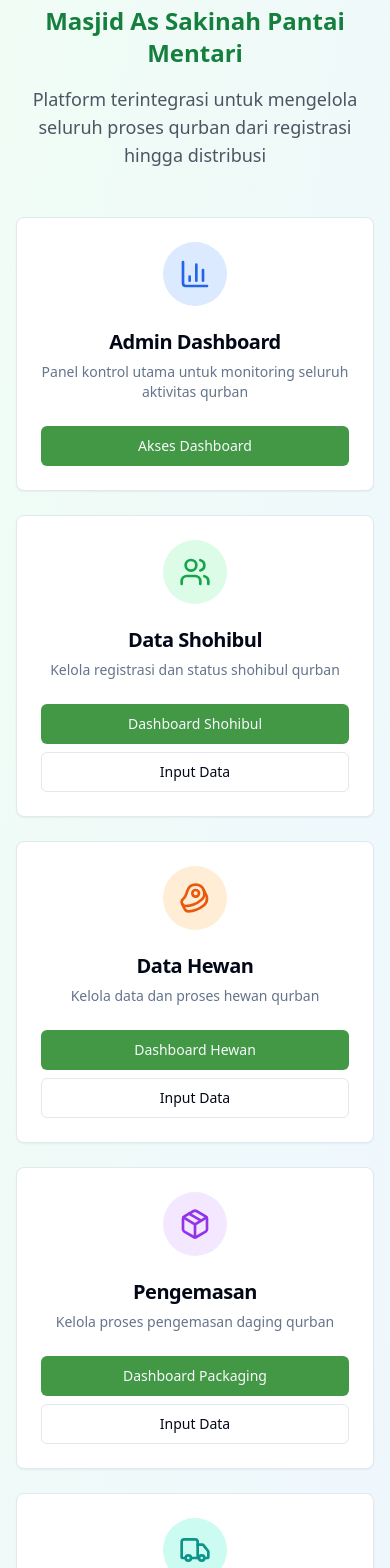
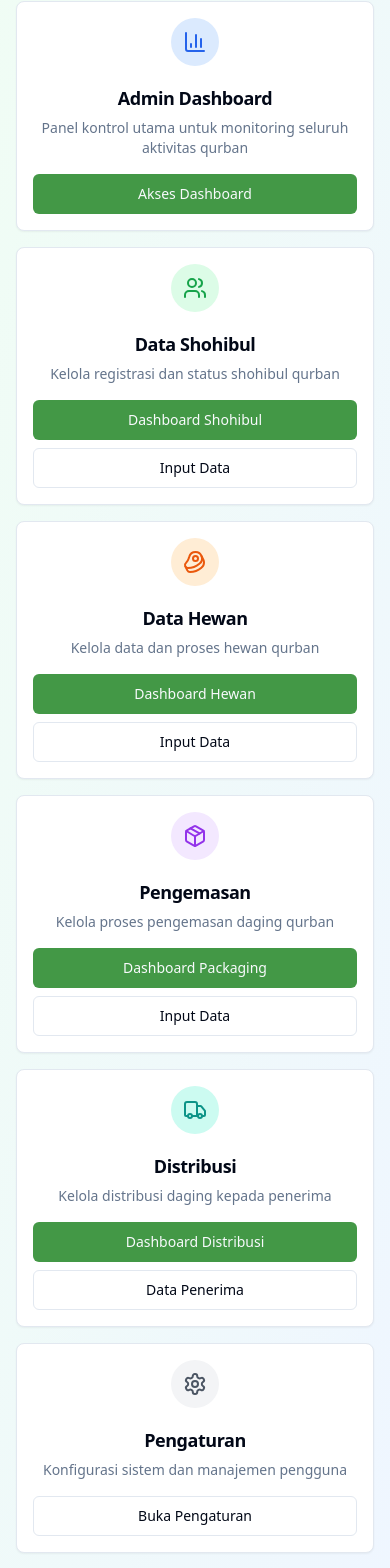
Before and after one commit to ashariproject/qurban1447h, a React (Vite) app: page / in a window 390 px wide. Shown: the part 243-1811 px from the top of the page. Built offline with nearby package versions, Linux system fonts and the light colour scheme.

Commit message:
Fix: Make all menus mobile-friendly
Adjusted layout and styling across all menus for improved responsiveness on mobile devices.

```diff
--- a/src/pages/Index.tsx
+++ b/src/pages/Index.tsx
@@ -1,3 +1,4 @@
+
 import React from 'react';
 import { Card, CardContent, CardDescription, CardHeader, CardTitle } from '@/components/ui/card';
 import { Button } from '@/components/ui/button';
@@ -6,42 +7,42 @@ import { Users, Beef, Package, Truck, Settings, BarChart3 } from 'lucide-react';
 const Index = () => {
   return (
     <div className="min-h-screen bg-gradient-to-br from-green-50 to-blue-50">
-      <div className="container mx-auto px-4 py-8">
-        <div className="text-center mb-12">
-          <div className="flex justify-center mb-6">
+      <div className="container mx-auto px-4 py-4 md:py-8">
+        <div className="text-center mb-8 md:mb-12">
+          <div className="flex justify-center mb-4 md:mb-6">
             <img
               src="http://assakinahpantaimentari.org/logoyysn.jpg"
               alt="Logo Masjid As Sakinah Pantai Mentari"
-              className="h-24 w-auto object-contain"
+              className="h-16 md:h-24 w-auto object-contain"
               onError={(e) => {
                 e.currentTarget.style.display = 'none';
               }}
             />
           </div>
-          <h1 className="text-4xl font-bold text-gray-900 mb-4">
+          <h1 className="text-2xl md:text-4xl font-bold text-gray-900 mb-2 md:mb-4 px-2">
             Sistem Manajemen Qurban
           </h1>
-          <h2 className="text-2xl font-semibold text-green-700 mb-4">
+          <h2 className="text-lg md:text-2xl font-semibold text-green-700 mb-2 md:mb-4 px-2">
             Masjid As Sakinah Pantai Mentari
           </h2>
-          <p className="text-lg text-gray-600 max-w-2xl mx-auto">
+          <p className="text-sm md:text-lg text-gray-600 max-w-2xl mx-auto px-4">
             Platform terintegrasi untuk mengelola seluruh proses qurban dari registrasi hingga distribusi
           </p>
         </div>
 
-        <div className="grid grid-cols-1 md:grid-cols-2 lg:grid-cols-3 gap-6 max-w-6xl mx-auto">
+        <div className="grid grid-cols-1 sm:grid-cols-2 lg:grid-cols-3 gap-4 md:gap-6 max-w-6xl mx-auto">
           {/* Admin Dashboard */}
           <Card className="hover:shadow-lg transition-shadow cursor-pointer">
-            <CardHeader className="text-center">
-              <div className="mx-auto bg-blue-100 w-16 h-16 rounded-full flex items-center justify-center mb-4">
-                <BarChart3 className="h-8 w-8 text-blue-600" />
+            <CardHeader className="text-center p-4 md:p-6">
+              <div className="mx-auto bg-blue-100 w-12 h-12 md:w-16 md:h-16 rounded-full flex items-center justify-center mb-3 md:mb-4">
+                <BarChart3 className="h-6 w-6 md:h-8 md:w-8 text-blue-600" />
               </div>
-              <CardTitle className="text-xl">Admin Dashboard</CardTitle>
-              <CardDescription>
+              <CardTitle className="text-lg md:text-xl">Admin Dashboard</CardTitle>
+              <CardDescription className="text-sm md:text-base">
                 Panel kontrol utama untuk monitoring seluruh aktivitas qurban
               </CardDescription>
             </CardHeader>
-            <CardContent>
+            <CardContent className="p-4 md:p-6 pt-0">
               <Button asChild className="w-full">
                 <a href="/admin">Akses Dashboard</a>
               </Button>
@@ -50,20 +51,20 @@ const Index = () => {
 
           {/* Shohibul Management */}
           <Card className="hover:shadow-lg transition-shadow cursor-pointer">
-            <CardHeader className="text-center">
-              <div className="mx-auto bg-green-100 w-16 h-16 rounded-full flex items-center justify-center mb-4">
-                <Users className="h-8 w-8 text-green-600" />
+            <CardHeader className="text-center p-4 md:p-6">
+              <div className="mx-auto bg-green-100 w-12 h-12 md:w-16 md:h-16 rounded-full flex items-center justify-center mb-3 md:mb-4">
+                <Users className="h-6 w-6 md:h-8 md:w-8 text-green-600" />
               </div>
-              <CardTitle className="text-xl">Data Shohibul</CardTitle>
-              <CardDescription>
+              <CardTitle className="text-lg md:text-xl">Data Shohibul</CardTitle>
+              <CardDescription className="text-sm md:text-base">
                 Kelola registrasi dan status shohibul qurban
               </CardDescription>
             </CardHeader>
-            <CardContent className="space-y-2">
-              <Button asChild className="w-full" variant="default">
+            <CardContent className="space-y-2 p-4 md:p-6 pt-0">
+              <Button asChild className="w-full text-sm md:text-base" variant="default">
                 <a href="/shohibul">Dashboard Shohibul</a>
               </Button>
-              <Button asChild className="w-full" variant="outline">
+              <Button asChild className="w-full text-sm md:text-base" variant="outline">
                 <a href="/shohibul/data">Input Data</a>
               </Button>
             </CardContent>
@@ -71,20 +72,20 @@ const Index = () => {
 
           {/* Animal Management */}
           <Card className="hover:shadow-lg transition-shadow cursor-pointer">
-            <CardHeader className="text-center">
-              <div className="mx-auto bg-orange-100 w-16 h-16 rounded-full flex items-center justify-center mb-4">
-                <Beef className="h-8 w-8 text-orange-600" />
+            <CardHeader className="text-center p-4 md:p-6">
+              <div className="mx-auto bg-orange-100 w-12 h-12 md:w-16 md:h-16 rounded-full flex items-center justify-center mb-3 md:mb-4">
+                <Beef className="h-6 w-6 md:h-8 md:w-8 text-orange-600" />
               </div>
-              <CardTitle className="text-xl">Data Hewan</CardTitle>
-              <CardDescription>
+              <CardTitle className="text-lg md:text-xl">Data Hewan</CardTitle>
+              <CardDescription className="text-sm md:text-base">
                 Kelola data dan proses hewan qurban
               </CardDescription>
             </CardHeader>
-            <CardContent className="space-y-2">
-              <Button asChild className="w-full" variant="default">
+            <CardContent className="space-y-2 p-4 md:p-6 pt-0">
+              <Button asChild className="w-full text-sm md:text-base" variant="default">
                 <a href="/animal">Dashboard Hewan</a>
               </Button>
-              <Button asChild className="w-full" variant="outline">
+              <Button asChild className="w-full text-sm md:text-base" variant="outline">
                 <a href="/animal/data">Input Data</a>
               </Button>
             </CardContent>
@@ -92,20 +93,20 @@ const Index = () => {
 
           {/* Packaging Management */}
           <Card className="hover:shadow-lg transition-shadow cursor-pointer">
-            <CardHeader className="text-center">
-              <div className="mx-auto bg-purple-100 w-16 h-16 rounded-full flex items-center justify-center mb-4">
-                <Package className="h-8 w-8 text-purple-600" />
+            <CardHeader className="text-center p-4 md:p-6">
+              <div className="mx-auto bg-purple-100 w-12 h-12 md:w-16 md:h-16 rounded-full flex items-center justify-center mb-3 md:mb-4">
+                <Package className="h-6 w-6 md:h-8 md:w-8 text-purple-600" />
               </div>
-              <CardTitle className="text-xl">Pengemasan</CardTitle>
-              <CardDescription>
+              <CardTitle className="text-lg md:text-xl">Pengemasan</CardTitle>
+              <CardDescription className="text-sm md:text-base">
                 Kelola proses pengemasan daging qurban
               </CardDescription>
             </CardHeader>
-            <CardContent className="space-y-2">
-              <Button asChild className="w-full" variant="default">
+            <CardContent className="space-y-2 p-4 md:p-6 pt-0">
+              <Button asChild className="w-full text-sm md:text-base" variant="default">
                 <a href="/packaging">Dashboard Packaging</a>
               </Button>
-              <Button asChild className="w-full" variant="outline">
+              <Button asChild className="w-full text-sm md:text-base" variant="outline">
                 <a href="/packaging/data">Input Data</a>
               </Button>
             </CardContent>
@@ -113,46 +114,46 @@ const Index = () => {
 
           {/* Distribution Management */}
           <Card className="hover:shadow-lg transition-shadow cursor-pointer">
-            <CardHeader className="text-center">
-              <div className="mx-auto bg-teal-100 w-16 h-16 rounded-full flex items-center justify-center mb-4">
-                <Truck className="h-8 w-8 text-teal-600" />
+            <CardHeader className="text-center p-4 md:p-6">
+              <div className="mx-auto bg-teal-100 w-12 h-12 md:w-16 md:h-16 rounded-full flex items-center justify-center mb-3 md:mb-4">
+                <Truck className="h-6 w-6 md:h-8 md:w-8 text-teal-600" />
               </div>
-              <CardTitle className="text-xl">Distribusi</CardTitle>
-              <CardDescription>
+              <CardTitle className="text-lg md:text-xl">Distribusi</CardTitle>
+              <CardDescription className="text-sm md:text-base">
                 Kelola distribusi daging kepada penerima
               </CardDescription>
             </CardHeader>
-            <CardContent className="space-y-2">
-              <Button asChild className="w-full" variant="default">
+            <CardContent className="space-y-2 p-4 md:p-6 pt-0">
+              <Button asChild className="w-full text-sm md:text-base" variant="default">
                 <a href="/distribution">Dashboard Distribusi</a>
               </Button>
-              <Button asChild className="w-full" variant="outline">
+              <Button asChild className="w-full text-sm md:text-base" variant="outline">
                 <a href="/distribution/recipients">Data Penerima</a>
               </Button>
             </CardContent>
           </Card>
 
           {/* Settings */}
-          <Card className="hover:shadow-lg transition-shadow cursor-pointer">
-            <CardHeader className="text-center">
-              <div className="mx-auto bg-gray-100 w-16 h-16 rounded-full flex items-center justify-center mb-4">
-                <Settings className="h-8 w-8 text-gray-600" />
+          <Card className="hover:shadow-lg transition-shadow cursor-pointer sm:col-span-2 lg:col-span-1">
+            <CardHeader className="text-center p-4 md:p-6">
+              <div className="mx-auto bg-gray-100 w-12 h-12 md:w-16 md:h-16 rounded-full flex items-center justify-center mb-3 md:mb-4">
+                <Settings className="h-6 w-6 md:h-8 md:w-8 text-gray-600" />
               </div>
-              <CardTitle className="text-xl">Pengaturan</CardTitle>
-              <CardDescription>
+              <CardTitle className="text-lg md:text-xl">Pengaturan</CardTitle>
+              <CardDescription className="text-sm md:text-base">
                 Konfigurasi sistem dan manajemen pengguna
               </CardDescription>
             </CardHeader>
-            <CardContent>
-              <Button asChild className="w-full" variant="outline">
+            <CardContent className="p-4 md:p-6 pt-0">
+              <Button asChild className="w-full text-sm md:text-base" variant="outline">
                 <a href="/admin/settings">Buka Pengaturan</a>
               </Button>
             </CardContent>
           </Card>
         </div>
 
-        <div className="text-center mt-12">
-          <p className="text-gray-600">
+        <div className="text-center mt-8 md:mt-12">
+          <p className="text-sm md:text-base text-gray-600">
             Developed with ❤️ for better qurban management
           </p>
         </div>
```
Also changed, not shown: src/components/layout/Header.tsx (+10 -5 lines), src/components/layout/Layout.tsx (+34 -6 lines).
